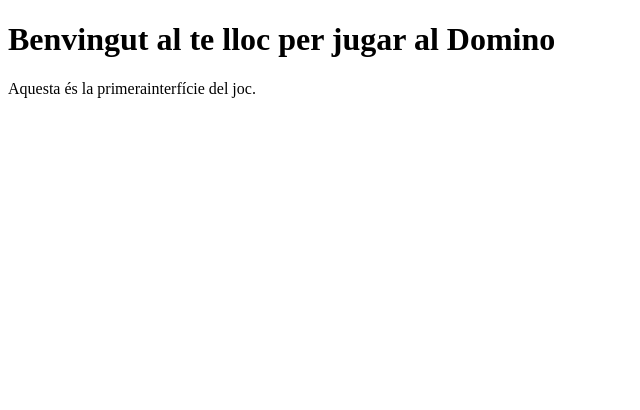
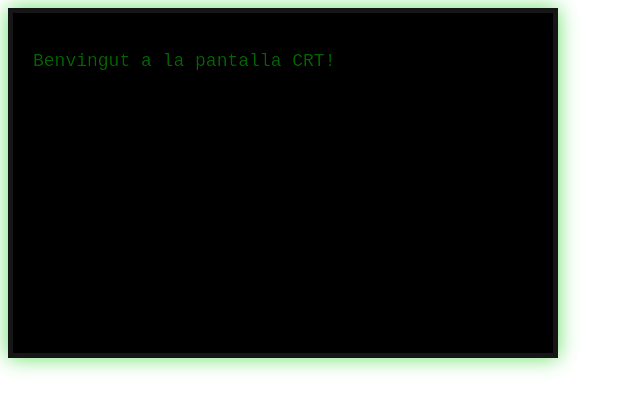
Before and after one commit to jordialberti/JocsP, a plain HTML site: page index.html in a window 1280 px wide. Shown: the whole page, without its empty margins (0-640 px from the left). Drawn offline with Linux system fonts and the light colour scheme.

Commit message:
Update index.html

```diff
--- a/index.html
+++ b/index.html
@@ -3,10 +3,55 @@
 <head>
     <meta charset="UTF-8">
     <meta name="viewport" content="width=device-width, initial-scale=1.0">
-    <title>Domino Català V1</title>
+    <title>Pantalla CRT</title>
+    <!-- Aquí anirien altres metadades, scripts o links a arxius CSS externs -->
 </head>
 <body>
-    <h1>Benvingut al te lloc per jugar al Domino</h1>
-    <p>Aquesta és la primerainterfície del joc.</p>
+
+    <!-- Contingut de la pantalla CRT -->
+    <div id="crt-screen">
+        <pre id="crt-content">Benvingut a la pantalla CRT!</pre>
+    </div>
+
+    <!-- Estils per crear l'efecte de pantalla CRT -->
+    <style>
+        #crt-screen {
+            background-color: black;
+            color: green;
+            font-family: 'Courier New', Courier, monospace;
+            font-size: 18px;
+            width: 500px;
+            height: 300px;
+            padding: 20px;
+            border: 5px solid #333;
+            box-shadow: 0 0 20px rgba(0, 255, 0, 0.6);
+            filter: contrast(1.3) brightness(0.8);
+            position: relative;
+            overflow: hidden;
+        }
+
+        #crt-screen:before {
+            content: "";
+            position: absolute;
+            top: 0;
+            left: 0;
+            right: 0;
+            bottom: 0;
+            background: repeating-linear-gradient(0deg, rgba(0, 255, 0, 0.05), rgba(0, 255, 0, 0.05) 1px, transparent 2px, transparent 3px);
+            z-index: 1;
+            pointer-events: none;
+        }
+
+        #crt-content {
+            position: relative;
+            z-index: 2;
+        }
+    </style>
+
+    <!-- Scripts que puguis necessitar per fer actualitzacions del contingut amb JavaScript -->
+    <script>
+        // Aquí pots afegir el codi JavaScript per fer el refresc del contingut
+    </script>
+
 </body>
 </html>
```
